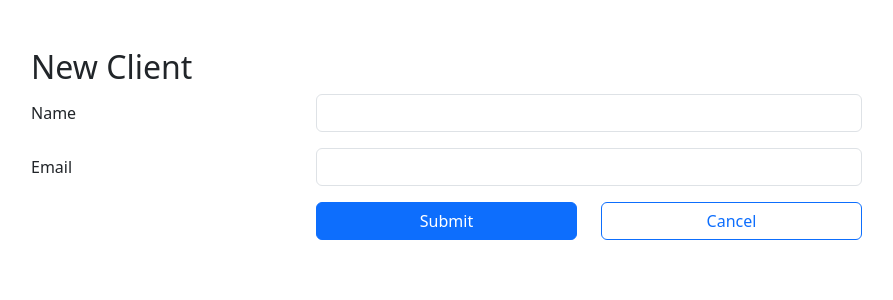
After one commit to AnushkaAnilBhagwat/phpBasicsRepo, a PHP site: page /create.php in a window 1280 px wide. The commit adds this page. Shown: the top 300 px of the page, without its empty margins (51-944 px from the left). Run offline with PHP 8.4, Linux system fonts and the light colour scheme.

Commit message:
new client added

```diff
--- /dev/null
+++ b/phpMysqlCRUD/create.php
@@ -0,0 +1,98 @@
+<?php
+$name = "";
+$email = "";
+$phone = "";
+$address = "";
+
+$errorMessage = "";
+$successMessage = "";
+
+if($_SERVER['REQUEST_METHOD'] == 'POST'){
+    $name = $_POST["name"];
+    $email = $_POST["email"];
+
+    do {
+        if(empty($name) || empty($email)){
+            $errorMessage = "All fields are required";
+            break;
+        }
+
+        $name = "";
+        $email = "";
+        $phone = "";
+        $address = "";
+
+        $successMessage = "Client added successfully";
+
+    } while (false);
+}
+
+?>
+
+
+<!DOCTYPE html>
+<html lang="en">
+<head>
+    <meta charset="UTF-8">
+    <meta name="viewport" content="width=device-width, initial-scale=1.0">
+    <title>Client List</title>
+    <link rel="stylesheet" href="https://cdn.jsdelivr.net/npm/bootstrap@5.3.3/dist/css/bootstrap.min.css">
+    <script src="https://cdn.jsdelivr.net/npm/bootstrap@5.3.3/dist/js/bootstrap.bundle.min.js" ></script>
+</head>
+<body>
+    <div class="container my-5">
+        <h2>New Client</h2>
+
+        <?php
+        if(!empty($errorMessage)){
+            echo "
+            <div class = 'alert alert-warning alert-dismissible fade show' role='alert'>
+                <strong>$errorMessage</strong>
+                <button type='button' class='btn-close' data-bs-dismiss='alert' aria-label = 'Close' ></button>
+            </div>
+            ";
+        }
+        ?>
+
+        <form method="post">
+            <div class="row mb-3">
+                <label class="col-sm-3 col-form-label">Name</label>
+                <div class="col-sm-6">
+                    <input type="text" class="form-control" name="name" value="<?php echo $name; ?>" >
+                </div>
+            </div>
+            <div class="row mb-3">
+                <label class="col-sm-3 col-form-label">Email</label>
+                <div class="col-sm-6">
+                    <input type="text" class="form-control" name="email" value="<?php echo $email; ?>" >
+                </div>
+            </div>
+
+            <?php
+            if (!empty($successMessage)){
+                echo "
+                <div class = 'row mb-3'>
+                    <div class='offset-sm-3 col-sm-6'>
+                        <div class='alert alert-success alert-dismissible fade show' role='alert'>
+                            <strong>$successMessage</strong>
+                            <button type='button' class='btn-close' data-bs-dismiss='alert' aria-label = 'Close' ></button>
+                        </div>
+                    </div>
+                </div>
+                ";
+            }
+            ?>
+
+            <div class="row mb-3">
+                <div class="offset-sm-3 col-sm-3 d-grid">
+                    <button type="submit" class="btn btn-primary">Submit</button>
+                </div>
+                <div class="col-sm-3 d-grid">
+                    <a href="/phpBasics/phpMysqlCRUD/index.php" class="btn btn-outline-primary">Cancel</a>
+                </div>
+            </div>
+
+        </form>
+    </div>
+</body>
+</html>
--- a/phpMysqlCRUD/index.php
+++ b/phpMysqlCRUD/index.php
@@ -9,7 +9,7 @@
 <body>
     <div class="container my-5">
         <h2>List of Clients</h2>
-        <a class="btn btn-primary" href="/create.php">New Client</a>
+        <a class="btn btn-primary" href="/phpBasics/phpMysqlCRUD/create.php">New Client</a>
         <br>
         <table>
             <thead>
@@ -49,8 +49,8 @@
                     <td>$row[email]</td>
                     <td>$row[created_at]</td>
                     <td>
-                        <a href='/edit.php?id = $row[id]' class='btn btn-primary btn-sm'>EDIT</a>
-                        <a href='/delete.php?id = $row[id]' class='btn btn-danger btn-sm'>DELETE</a>
+                        <a href='/phpBasics/phpMysqlCRUD/edit.php?id = $row[id]' class='btn btn-primary btn-sm'>EDIT</a>
+                        <a href='/phpBasics/phpMysqlCRUD/delete.php?id = $row[id]' class='btn btn-danger btn-sm'>DELETE</a>
                     </td>
                     </tr>
                     ";
```
